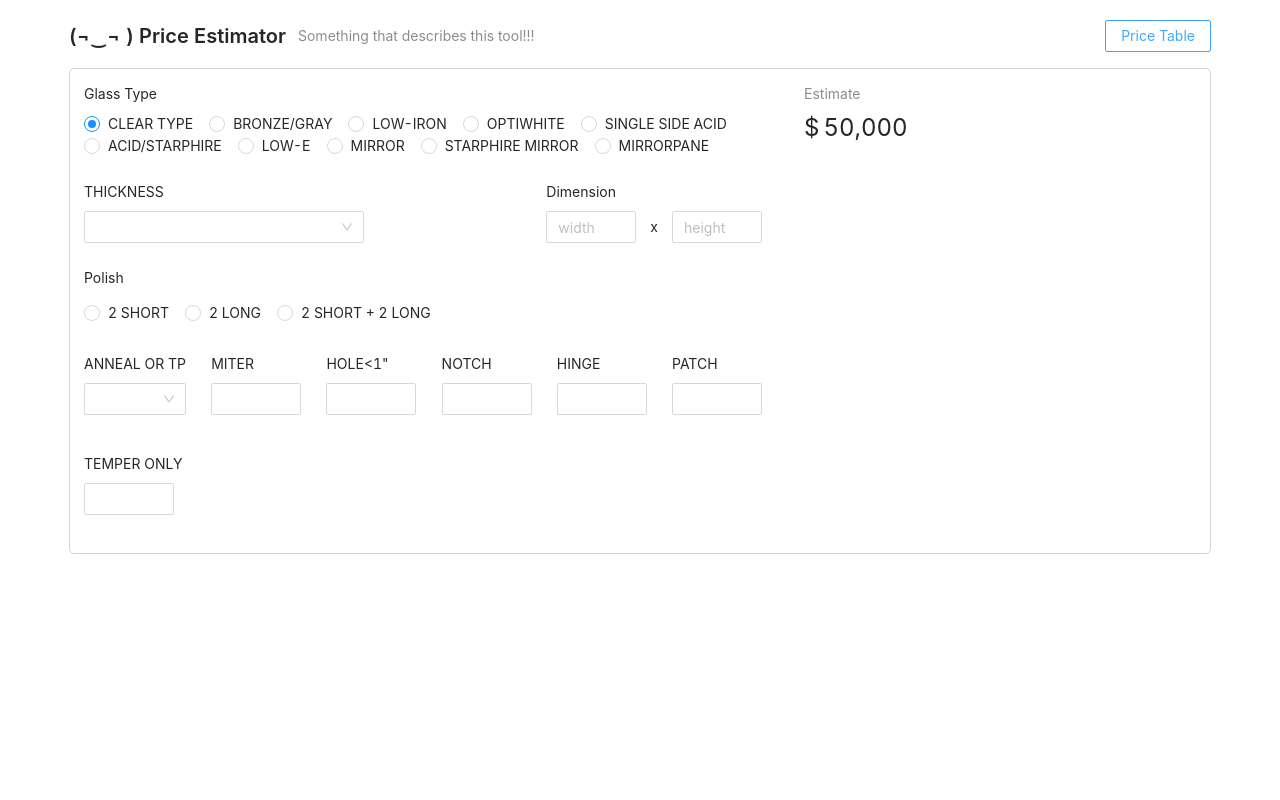
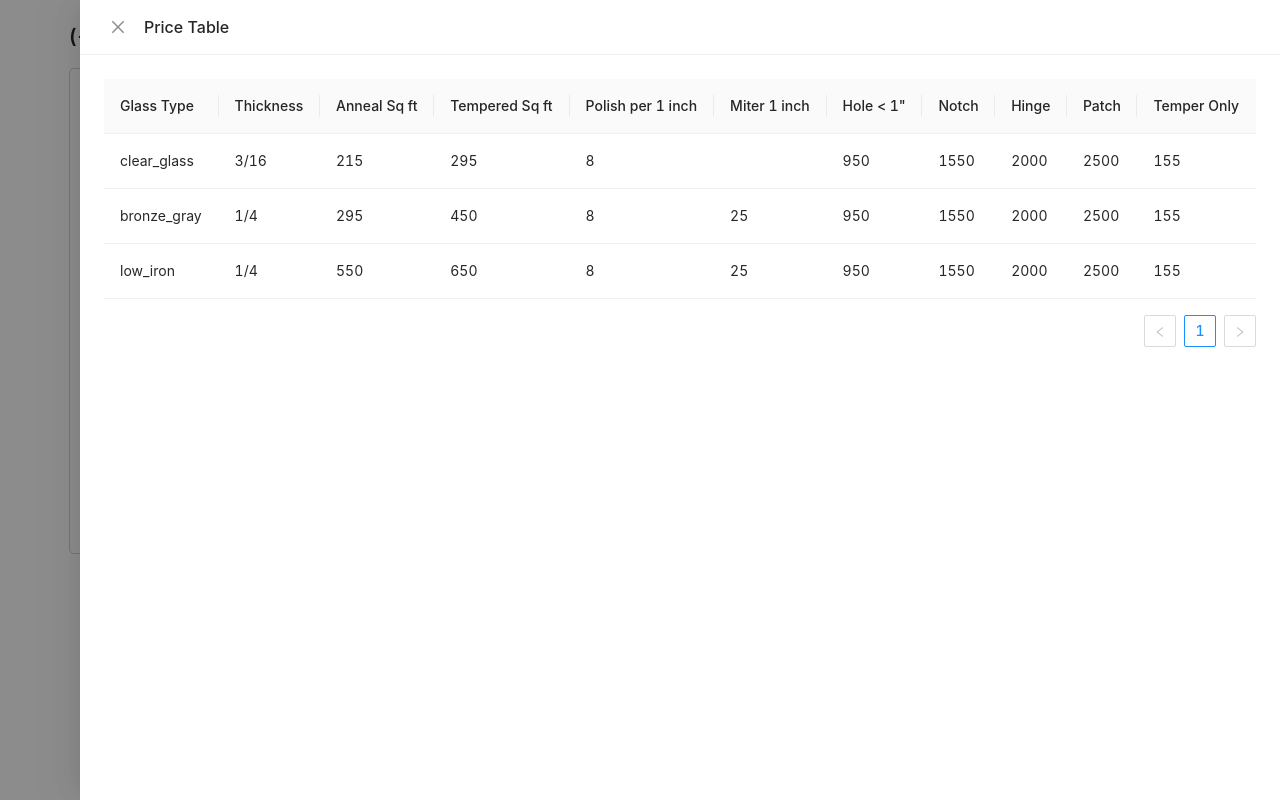
Before and after one commit to munjo5746/simple_menu, a React (Create React App) app: page / in a window 1280 px wide. Both pictures are taken after a click on the button "Price Table". Built offline with nearby package versions, Linux system fonts and the light colour scheme.

Commit message:
Title added to the price table drawer, Table columns and data source added

```diff
--- a/src/App.tsx
+++ b/src/App.tsx
@@ -2,6 +2,7 @@ import React from 'react';
 import './App.scss';
 import {
     Button,
+    Drawer,
     Input,
     InputNumber,
     message,
@@ -13,18 +14,23 @@ import {
 } from 'antd';
 import { Form } from 'antd';
 import json from './data.json';
+import PriceTable from './app/PriceTable';
+
 type LabelValue = {
     label: string;
     value: GlassTypeKey | string;
 };
 
-type FieldKey =
+export type DataType = Record<FieldKey, DataValueType>;
+export type DataValueType = string | number | GlassTypeKey;
+
+export type FieldKey =
     | 'glass_type'
     | 'thickness'
     | 'anneal_sq_ft'
     | 'tempered_sq_ft'
     | 'polish_per_1_inch'
-    | 'meter_1_inch'
+    | 'miter_1_inch'
     | 'hole_1_inch_or_less'
     | 'notch'
     | 'hinge'
@@ -33,7 +39,7 @@ type FieldKey =
     | 'width'
     | 'height';
 
-type GlassTypeKey =
+export type GlassTypeKey =
     | 'clear_glass'
     | 'bronze_gray'
     | 'low_iron'
@@ -71,6 +77,7 @@ function App() {
         [],
     );
 
+    const [openDrawer, setOpenDrawer] = React.useState<boolean>(false);
     const [form] = Form.useForm();
     const [calcForm, setCalcForm] = React.useState<
         { [key in FieldKey]?: string | number }
@@ -127,9 +134,14 @@ function App() {
             title="(¬‿¬ ) Price Estimator"
             subTitle="Something that describes this tool!!!"
             extra={[
-                <Popover key="price-table-popover">
-                    <Button>Price Table</Button>
-                </Popover>,
+                <Button
+                    key="drawer-button"
+                    onClick={() => {
+                        setOpenDrawer(!openDrawer);
+                    }}
+                >
+                    Price Table
+                </Button>,
             ]}
         >
             <div className="app">
@@ -293,6 +305,17 @@ function App() {
                     <Statistic title="Estimate" prefix="$" value="50000" />
                 </div>
             </div>
+
+            <Drawer
+                title="Price Table"
+                width={1200}
+                visible={openDrawer}
+                onClose={() => {
+                    setOpenDrawer(false);
+                }}
+            >
+                <PriceTable />
+            </Drawer>
         </PageHeader>
     );
 }
--- /dev/null
+++ b/src/app/PriceTable.tsx
@@ -0,0 +1,45 @@
+import { Table } from 'antd';
+import React from 'react';
+import { FieldKey } from '../App';
+import json from '../data.json';
+
+const PriceTable: React.FC = () => {
+    const TitleMap: Record<FieldKey, string> = React.useMemo(
+        () => ({
+            glass_type: 'Glass Type',
+            thickness: 'Thickness',
+            anneal_sq_ft: 'Anneal Sq ft',
+            tempered_sq_ft: 'Tempered Sq ft',
+            polish_per_1_inch: 'Polish per 1 inch',
+            miter_1_inch: 'Miter 1 inch',
+            hole_1_inch_or_less: 'Hole < 1"',
+            notch: 'Notch',
+            patch: 'Patch',
+            hinge: 'Hinge',
+            temper_only: 'Temper Only',
+            width: '',
+            height: '',
+        }),
+        [],
+    );
+
+    const columns = Object.keys(json[0]).map((key) => {
+        return {
+            title: TitleMap[key as FieldKey],
+            dataIndex: key,
+        };
+    });
+
+    const dataSource = json.map((data, idx) => {
+        return {
+            key: idx,
+            ...data,
+        };
+    });
+
+    console.log(dataSource);
+
+    return <Table columns={columns} dataSource={dataSource}></Table>;
+};
+
+export default PriceTable;
--- a/src/data.json
+++ b/src/data.json
@@ -5,7 +5,7 @@
         "anneal_sq_ft": 215,
         "tempered_sq_ft": 295,
         "polish_per_1_inch": 8,
-        "meter_1_inch": "",
+        "miter_1_inch": "",
         "hole_1_inch_or_less": 950,
         "notch": 1550,
         "hinge": 2000,
@@ -18,7 +18,7 @@
         "anneal_sq_ft": 295,
         "tempered_sq_ft": 450,
         "polish_per_1_inch": 8,
-        "meter_1_inch": 25,
+        "miter_1_inch": 25,
         "hole_1_inch_or_less": 950,
         "notch": 1550,
         "hinge": 2000,
@@ -31,7 +31,7 @@
         "anneal_sq_ft": 550,
         "tempered_sq_ft": 650,
         "polish_per_1_inch": 8,
-        "meter_1_inch": 25,
+        "miter_1_inch": 25,
         "hole_1_inch_or_less": 950,
         "notch": 1550,
         "hinge": 2000,
```
